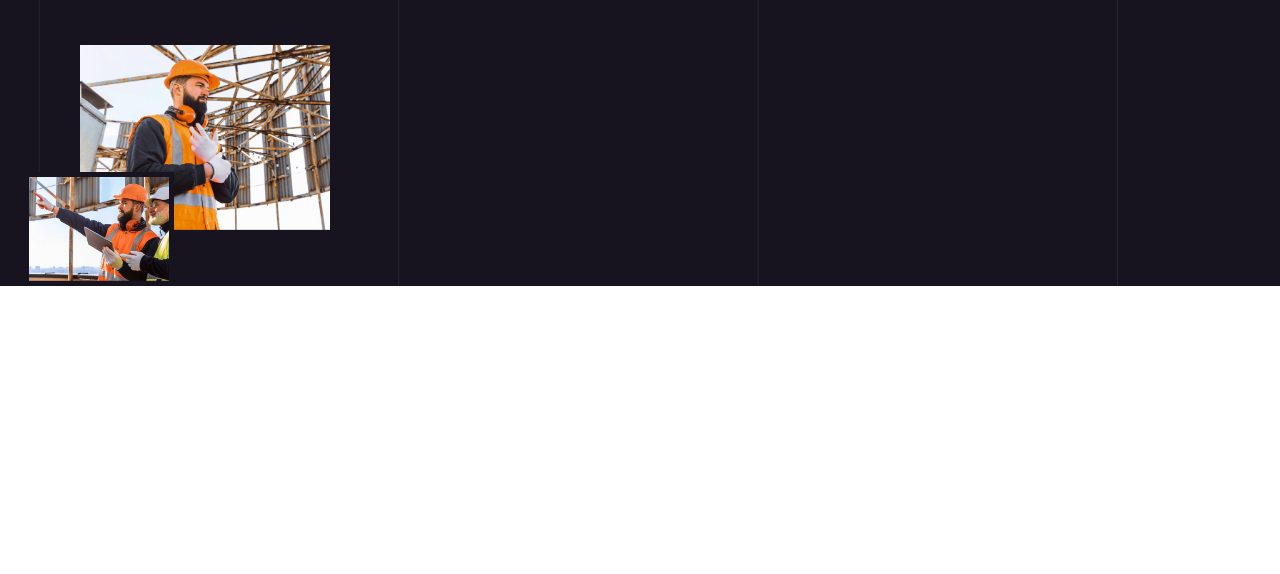
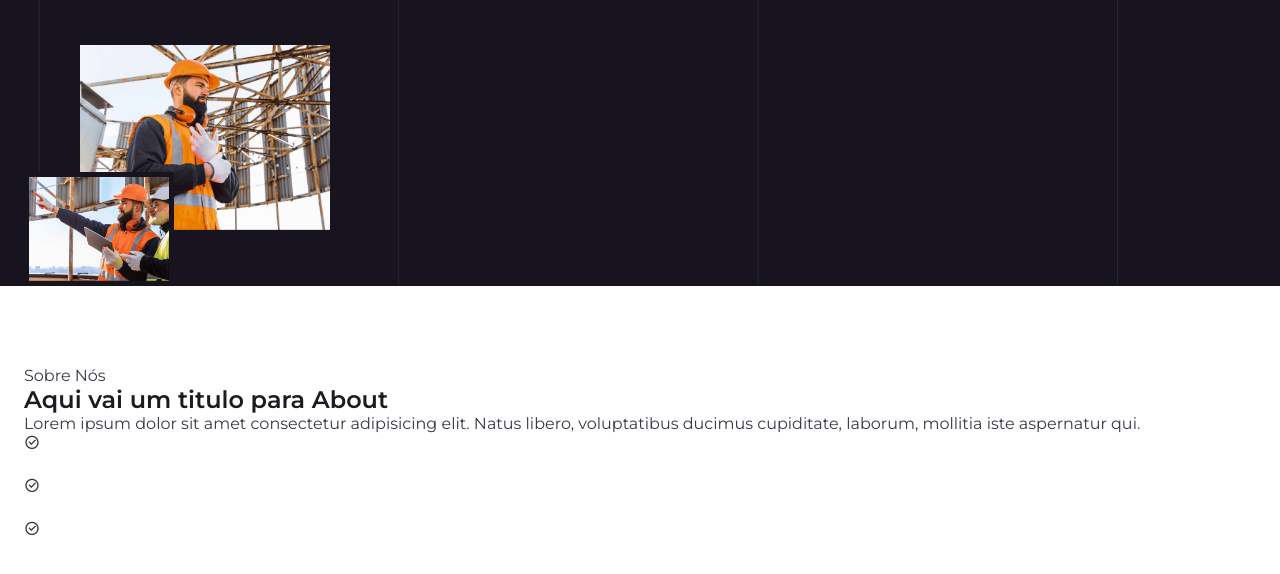
Before and after one commit to danilojduarte/ProjetoBaseEmpresa, a plain HTML site: page index.html in a window 1280 px wide. Shown: the part 626-1200 px from the top of the page. Drawn offline with nearby package versions, Linux system fonts and the light colour scheme.

Commit message:
Criando section about us

```diff
--- a/index.html
+++ b/index.html
@@ -130,6 +130,37 @@
       <!--==================== ABOUT ====================-->
       <section class="about section" id="aboutus">
         <div class="about-container container grid">
+          <div class="about-data">
+            <span class="section-subtitle">Sobre Nós</span>
+            <h2 class="section-title">
+              Aqui vai um titulo para About
+            </h2>
+
+            <p class="about-description">
+              Lorem ipsum dolor sit amet consectetur adipisicing elit. Natus libero, voluptatibus ducimus cupiditate, laborum, mollitia iste aspernatur qui.
+            </p>
+
+            <ul class="about-list grid">
+              <li class="about-list-item">
+                <i class="ri-checkbox-circle-line"></i>
+                <span></span>
+              </li>
+
+              <li class="about-list-item">
+                <i class="ri-checkbox-circle-line"></i>
+                <span></span>
+              </li>
+
+              <li class="about-list-item">
+                <i class="ri-checkbox-circle-line"></i>
+                <span></span>
+              </li>
+            </ul>
+          </div>
+
+          <div class="about-img">
+
+          </div>
 
         </div>
       </section>
```
